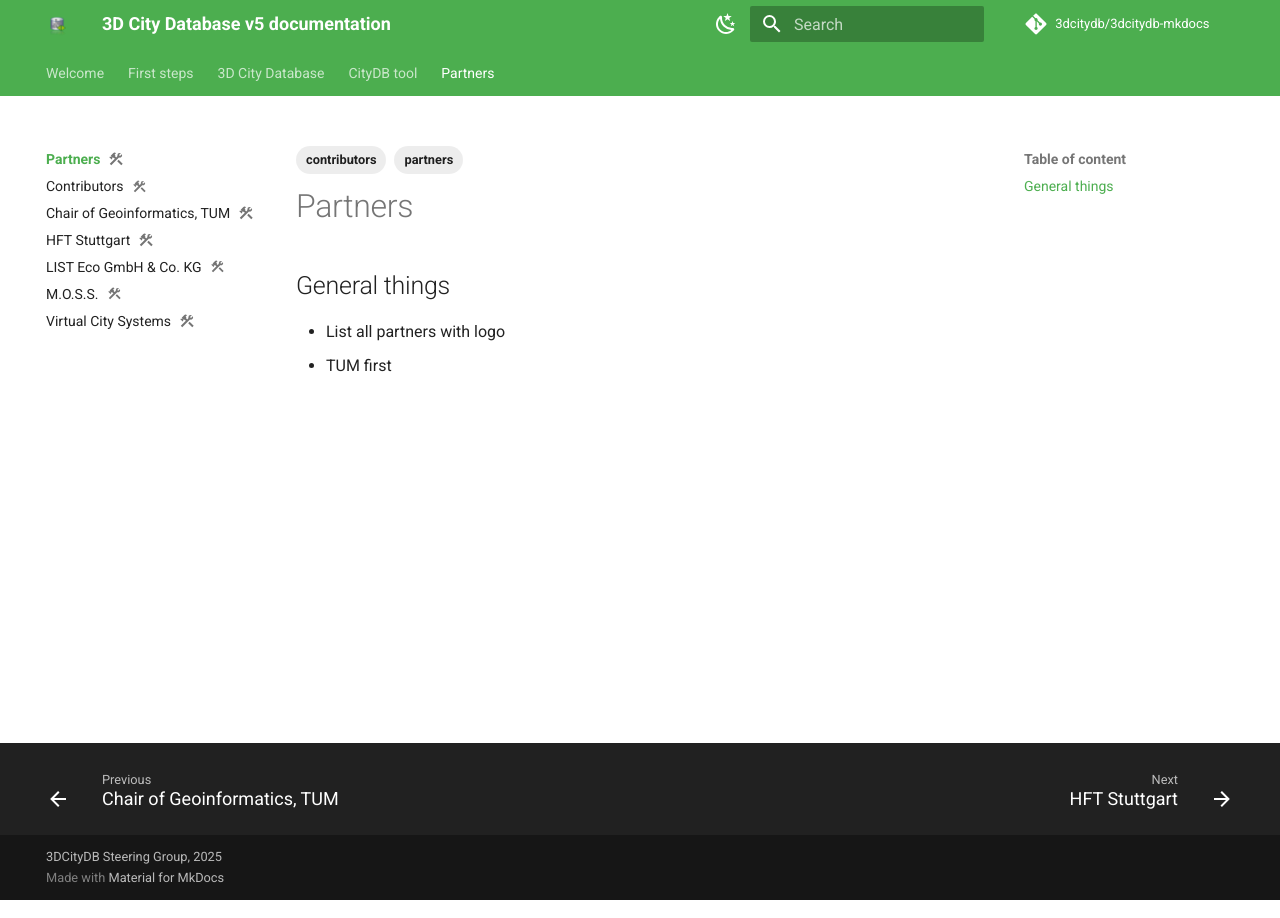
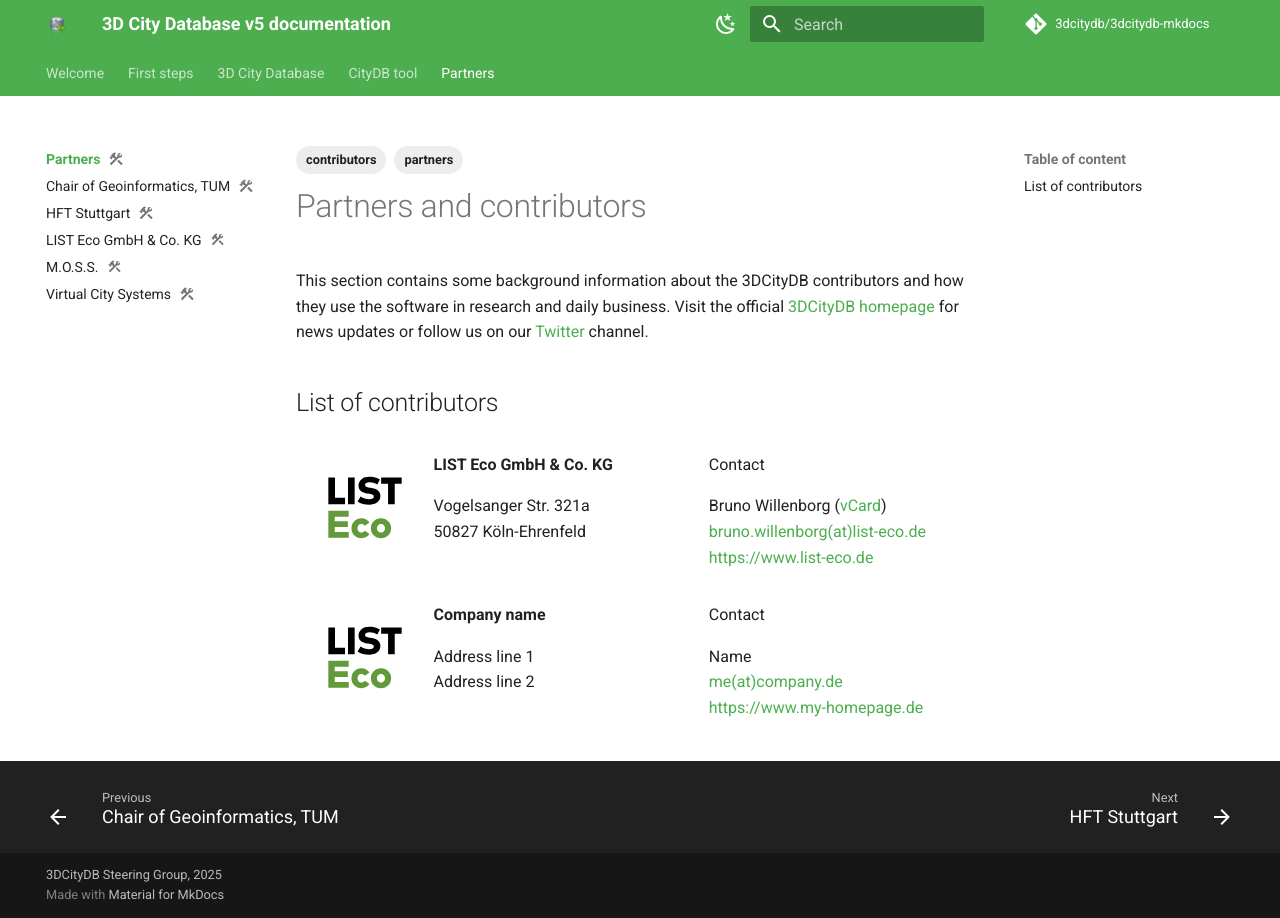
Before and after one commit to BWibo/3dcitydb-mkdocs, an MkDocs documentation site: the page built from docs/partners/index.md, in a window 1280 px wide. Built offline with MkDocs 1.6.1 and Material for MkDocs 9.7.7, drawn with Linux system fonts in a browser that asks for light colours; comment, search, counter and statistics services are not loaded.

Commit message:
move list of contributors to index

```diff
--- a/docs/partners/index.md
+++ b/docs/partners/index.md
@@ -8,7 +8,59 @@
   - contributors
 ---
 
-## General things
+# Partners and contributors
 
-- List all partners with logo
-- TUM first
+This section contains some background information about the 3DCityDB contributors and how they use the software in research and daily business. Visit the official [3DCityDB homepage](https://www.3dcitydb.org/3dcitydb/){target="blank"} for news updates or follow us on our [Twitter](https://twitter.com/3dcitydb){target="blank"} channel.
+
+## List of contributors
+
+<div style="display: table; width: 100%;">
+  <div style="display: table-row;">
+    <div style="display: table-cell; text-align: center; vertical-align: middle; width: 20%;">
+      <a href="list-eco/"><img src="./assets/List_Eco_Farbe_sRGB.svg" alt="Icon" style="max-width: 100px;"></a>
+    </div>
+    <div style="display: table-cell; text-align: left; vertical-align: top; width: 40%;">
+      <p>
+        <b>LIST Eco GmbH & Co. KG</b>
+      </p>
+      <p>
+        Vogelsanger Str. 321a</br>
+        50827 Köln-Ehrenfeld
+      </p>
+    </div>
+    <div style="display: table-cell; text-align: left; vertical-align: top; width: 40%;">
+      <p>Contact</p>
+      <p>
+        Bruno Willenborg (<a href="https://www.list-gruppe.de/vcard/?vcard=wgmVbxGSPWSSkE8t5PmQ4xGYZ" target="_blank">vCard</a>)</br>
+        <a href="mailto:bruno.willenborg(at)list-eco.de">bruno.willenborg(at)list-eco.de</a></br>
+        <a href="https://www.list-eco.de" target="_blank">https://www.list-eco.de</a>
+      </p>
+    </div>
+  </div>
+
+  <div style="display: table-row;">
+    <div style="display: table-cell; text-align: center; vertical-align: middle; width: 20%;">
+      <!-- Replace with your icon -->
+      <a href="list-eco/"><img src="./assets/List_Eco_Farbe_sRGB.svg" alt="Icon" style="max-width: 100px;"></a>
+    </div>
+    <div style="display: table-cell; text-align: left; vertical-align: top; width: 40%;">
+      <!-- Replace with your text -->
+      <p>
+        <b>Company name</b>
+      </p>
+      <p>
+         Address line 1</br>
+         Address line 2
+      </p>
+    </div>
+    <div style="display: table-cell; text-align: left; vertical-align: top; width: 40%;">
+      <!-- Replace with your text -->
+      <p>Contact</p>
+      <p>
+        Name</br>
+        <a href="mailto:me(at)company.de">me(at)company.de</a></br>
+        <a href="https://www.my-homepage.de" target="_blank">https://www.my-homepage.de</a>
+      </p>
+    </div>
+  </div>
+</div>
```
Also changed, not shown: other parts of docs/partners/index.md (+1 -1 lines), docs/partners/contributors.md (deleted, +0 -67 lines), docs/partners/.pages.
